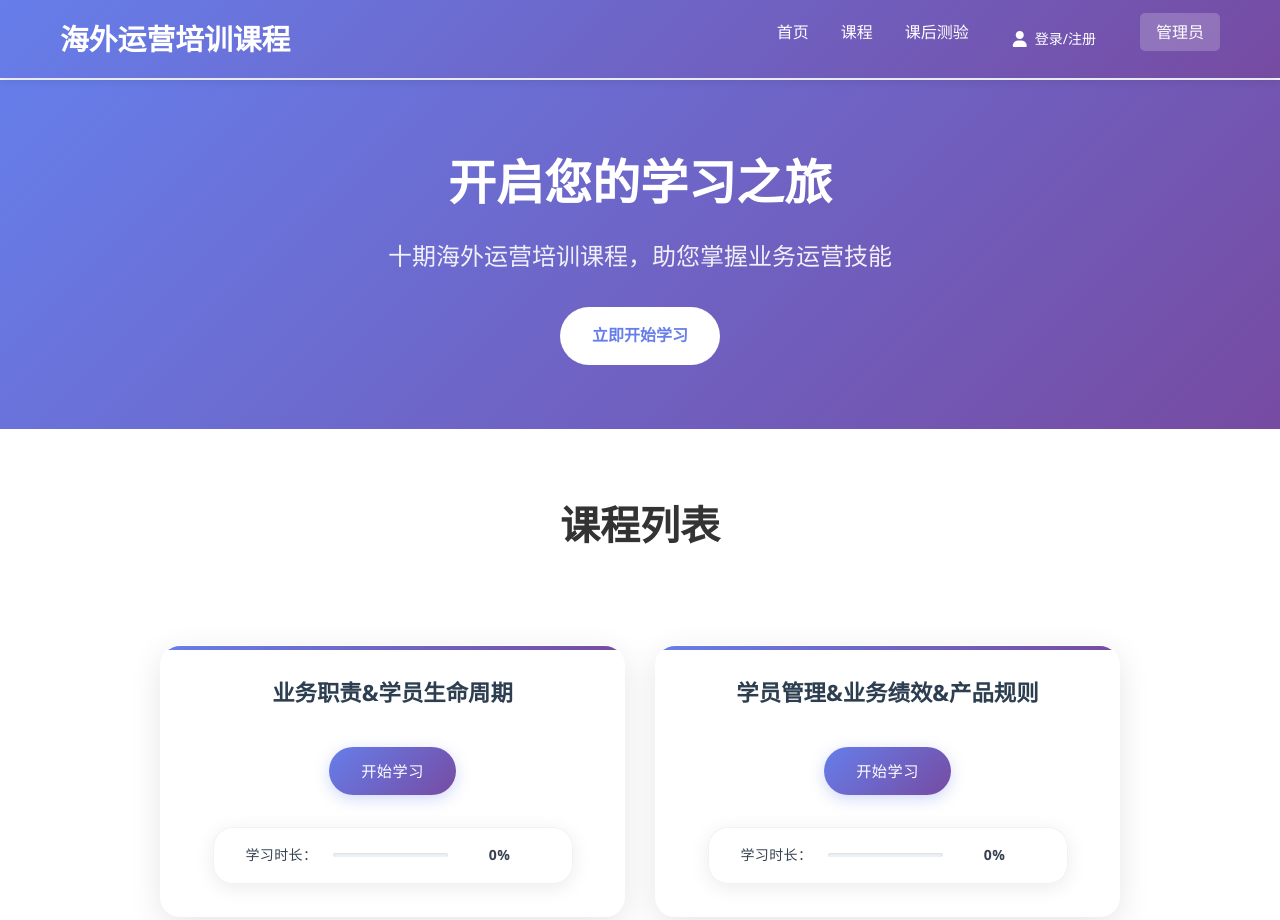
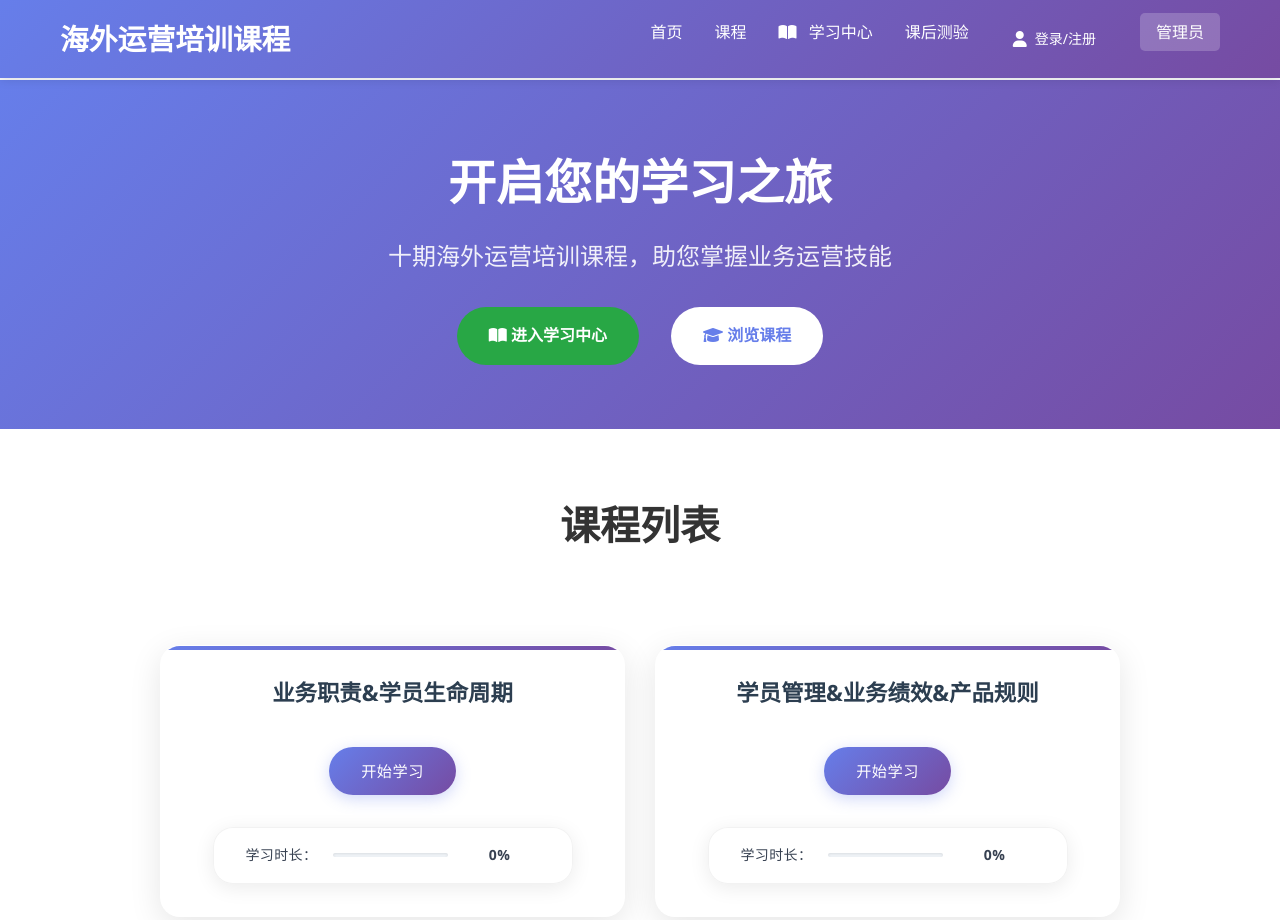
Before and after one commit to aschyantao-beep/course-platform, a website: page index.html in a window 1280 px wide. Shown: the top 920 px of the page. Drawn offline with nearby package versions, Linux system fonts and the light colour scheme.

Commit message:
🎯 首页添加学习中心快捷入口
新增功能:
- 导航栏添加学习中心链接
- 英雄区域添加醒目的学习中心按钮
- 美化的CSS样式和绿色主题
- 双重入口确保用户容易找到

```diff
--- a/css/style.css
+++ b/css/style.css
@@ -109,6 +109,41 @@ main {
 .cta-button:hover {
     transform: translateY(-2px);
     box-shadow: 0 5px 15px rgba(0,0,0,0.2);
+}
+
+/* 学习中心按钮特殊样式 */
+.learning-center-btn {
+    background: #28a745;
+    color: white;
+    margin-right: 1rem;
+}
+
+.learning-center-btn:hover {
+    background: #218838;
+}
+
+/* 英雄区域按钮容器 */
+.hero-buttons {
+    display: flex;
+    gap: 1rem;
+    flex-wrap: wrap;
+    justify-content: center;
+}
+
+/* 学习中心导航链接 */
+.learning-center-link {
+    color: white;
+    text-decoration: none;
+    transition: color 0.3s ease;
+}
+
+.learning-center-link:hover {
+    color: #a8d5ff;
+}
+
+/* 学习中心导航链接图标 */
+.learning-center-link i {
+    margin-right: 8px;
 }
 
 /* 课程部分 */
--- a/index.html
+++ b/index.html
@@ -17,6 +17,10 @@
                 <ul class="nav-menu">
                     <li><a href="#home">首页</a></li>
                     <li><a href="#courses">课程</a></li>
+                    <li><a href="learning-center.html" class="learning-center-link">
+                        <i class="fas fa-book-open"></i>
+                        <span>学习中心</span>
+                    </a></li>
                     <li><a href="quiz.html">课后测验</a></li>
                     <li class="user-menu-item">
                         <a href="auth.html" class="user-login-link">
@@ -52,7 +56,14 @@
             <div class="hero-content">
                 <h2>开启您的学习之旅</h2>
                 <p>十期海外运营培训课程，助您掌握业务运营技能</p>
-                <a href="#courses" class="cta-button">立即开始学习</a>
+                <div class="hero-buttons">
+                    <a href="learning-center.html" class="cta-button learning-center-btn">
+                        <i class="fas fa-book-open"></i> 进入学习中心
+                    </a>
+                    <a href="#courses" class="cta-button">
+                        <i class="fas fa-graduation-cap"></i> 浏览课程
+                    </a>
+                </div>
             </div>
         </section>
 
```
